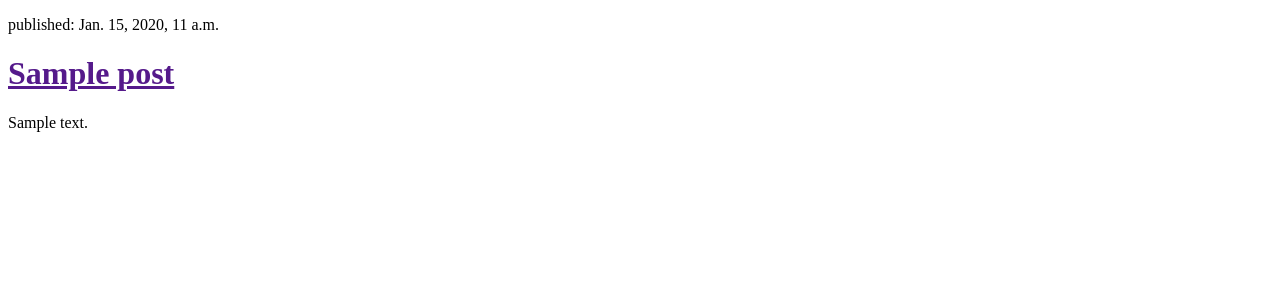
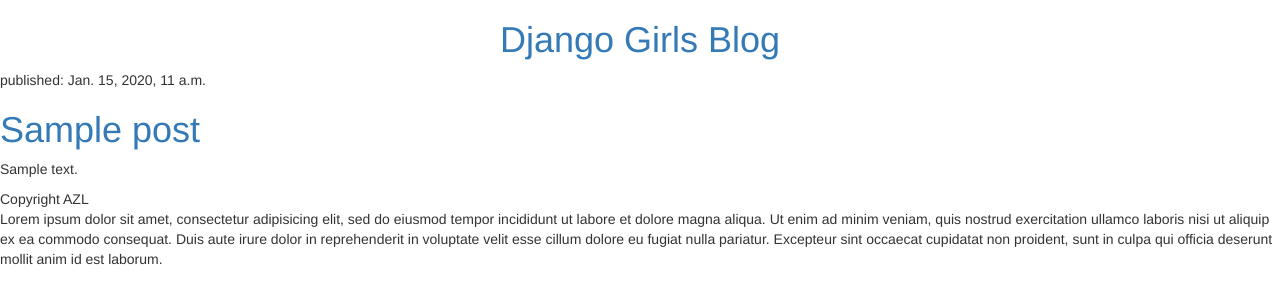
Before and after one commit to AnnaLinka/django-blog, a Django app: page / in a window 1280 px wide. Shown: the top 304 px of the page. Run offline with Django 3.2, Linux system fonts and the light colour scheme; tables that the repository leaves empty hold one stand-in row (values such as "Sample post"); some libraries are stand-ins or nearby versions.

Commit message:
Added Bootsrap

```diff
--- a/blog/templates/blog/post_list.html
+++ b/blog/templates/blog/post_list.html
@@ -1,18 +1,35 @@
+{% load staticfiles %}
+
 <!DOCTYPE html>
 <html>
   <head>
     <meta charset="utf-8">
-    <title></title>
+    <title>Django Girls blog</title>
+    <link rel="stylesheet" href="https://maxcdn.bootstrapcdn.com/bootstrap/3.3.7/css/bootstrap.min.css">
+    <link rel="stylesheet" href="{% static 'css/blog.css' %}">
   </head>
   <body>
 
+    <header>
+      <h1 class="text-center"><a href="/">Django Girls Blog</a></h1>
+    </header>
+
        {% for post in posts %}
+         <main>
            <div>
                <p>published: {{ post.published_date }}</p>
                <h1><a href="">{{ post.title }}</a></h1>
+           </div>
+           <article>
              <p>{{ post.text|linebreaksbr }}</p>
-      </div>
+           </article>
+         </main>
        {% endfor %}
+
+       <footer>Copyright AZL</footer>
 
   </body>
 </html>
+
+
+Lorem ipsum dolor sit amet, consectetur adipisicing elit, sed do eiusmod tempor incididunt ut labore et dolore magna aliqua. Ut enim ad minim veniam, quis nostrud exercitation ullamco laboris nisi ut aliquip ex ea commodo consequat. Duis aute irure dolor in reprehenderit in voluptate velit esse cillum dolore eu fugiat nulla pariatur. Excepteur sint occaecat cupidatat non proident, sunt in culpa qui officia deserunt mollit anim id est laborum.
```
Lines whose indentation alone changed are shown as unchanged.
